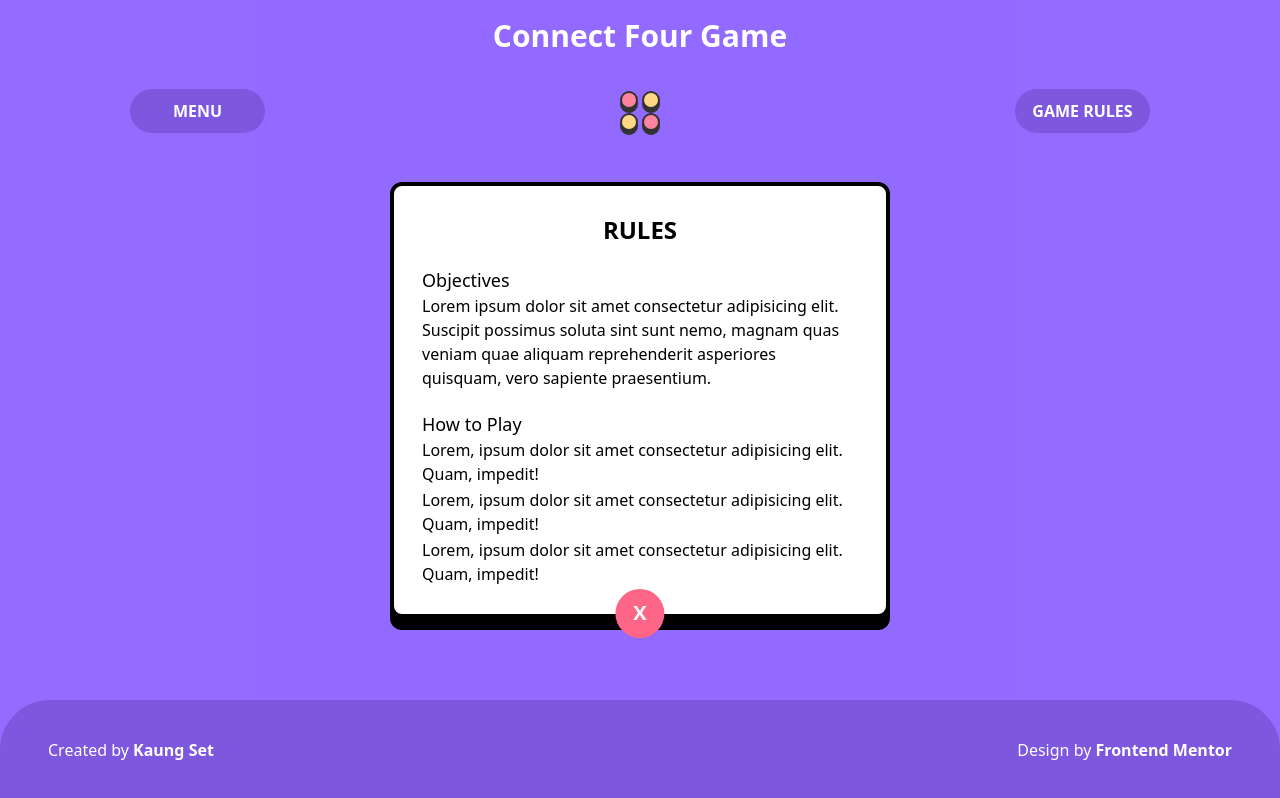
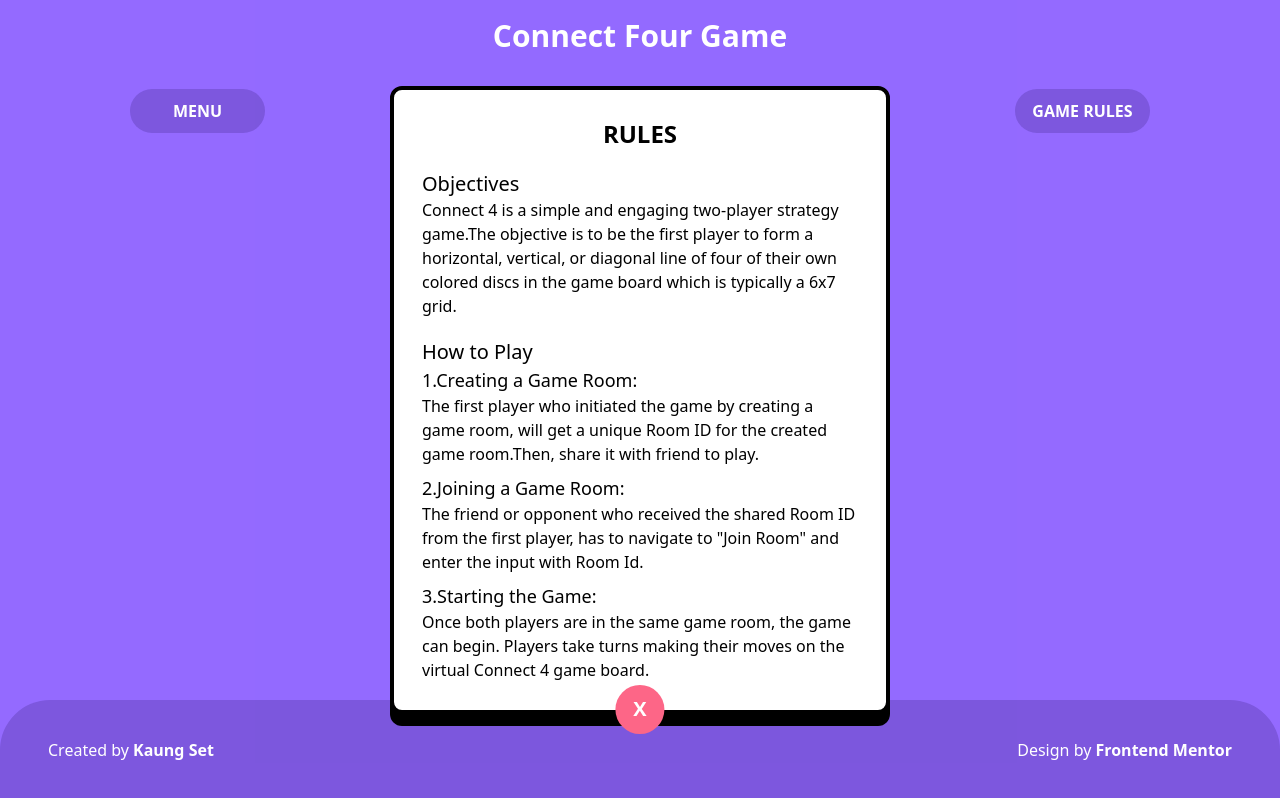
Before and after one commit to erke31-2/FEM-ConnectFour, a React (Vite) app: page /create-room in a window 1280 px wide. Both pictures are taken after a click on the button "GAME RULES". Built offline with nearby package versions, Linux system fonts and the light colour scheme; what @savvywombat/tailwindcss-grid-areas would draw is missing.

Commit message:
add readme

```diff
--- a/src/components/Rules.tsx
+++ b/src/components/Rules.tsx
@@ -4,44 +4,63 @@ const Rules = () => {
   const [showRules, setShowRules] = useState(false);
   return (
     <>
-      <button className="bg-secondaryBg uppercase font-semibold py-[10px] w-[135px] rounded-full" onClick={() => setShowRules(true)}>
+      <button
+        className="bg-secondaryBg uppercase font-semibold py-[10px] w-[135px] rounded-full"
+        onClick={() => setShowRules(true)}
+      >
         Game Rules
       </button>
-      {showRules &&
+      {showRules && (
         <div className="fixed inset-0 flex justify-center items-center w-full h-screen z-50 bg-white/20">
           <article className="bg-white text-black w-[95%] max-w-[500px] p-7 rounded-xl shadow-boardShadow border-4 border-black flex flex-col gap-y-5 relative">
             <h2 className="text-center text-2xl font-semibold">RULES</h2>
             <div>
-            <h3 className="text-lg font-medium">Objectives</h3>
-            <p className="font-light">
-              Lorem ipsum dolor sit amet consectetur adipisicing elit. Suscipit
-              possimus soluta sint sunt nemo, magnam quas veniam quae aliquam
-              reprehenderit asperiores quisquam, vero sapiente praesentium.
+              <h3 className="text-xl font-medium">Objectives</h3>
+              <p className="font-extralight text-base">
+                Connect 4 is a simple and engaging two-player strategy game.The
+                objective is to be the first player to form a horizontal,
+                vertical, or diagonal line of four of their own colored discs in
+                the game board which is typically a 6x7 grid.
               </p>
             </div>
             <div>
-            <h3 className="text-lg font-medium">How to Play</h3>
-            <ul className="font-light flex flex-col gap-y-[2px]">
+              <h3 className="text-xl font-medium">How to Play</h3>
+              <ul className="font-light flex flex-col gap-y-2">
                 <li>
-                Lorem, ipsum dolor sit amet consectetur adipisicing elit. Quam,
-                impedit!
+                  <h4 className="text-lg">1.Creating a Game Room:</h4>
+                  <p className="text-base font-extralight">
+                    The first player who initiated the game by creating a game
+                    room, will get a unique Room ID for the created game
+                    room.Then, share it with friend to play.
+                  </p>
                 </li>
                 <li>
-                Lorem, ipsum dolor sit amet consectetur adipisicing elit. Quam,
-                impedit!
+                  <h4 className="text-lg">2.Joining a Game Room:</h4>
+                  <p className="text-base font-extralight">
+                    The friend or opponent who received the shared Room ID from
+                    the first player, has to navigate to "Join Room" and enter
+                    the input with Room Id.
+                  </p>
                 </li>
                 <li>
-                Lorem, ipsum dolor sit amet consectetur adipisicing elit. Quam,
-                impedit!
+                  <h4 className="text-lg">3.Starting the Game:</h4>
+                  <p className="text-base font-extralight">
+                    Once both players are in the same game room, the game can
+                    begin. Players take turns making their moves on the virtual
+                    Connect 4 game board.
+                  </p>
                 </li>
               </ul>
             </div>
-          <button className="absolute -bottom-6 left-[50%] -translate-x-1/2 bg-p1Bg rounded-full w-[10%] aspect-square text-xl font-bold text-white" onClick={() => setShowRules(false)}>
+            <button
+              className="absolute -bottom-6 left-[50%] -translate-x-1/2 bg-p1Bg rounded-full w-[10%] aspect-square text-xl font-bold text-white"
+              onClick={() => setShowRules(false)}
+            >
               X
             </button>
           </article>
         </div>
-      }
+      )}
     </>
   );
 };
--- a/src/firebase/service.ts
+++ b/src/firebase/service.ts
@@ -62,11 +62,11 @@ export const joinRoom = async ({
   name: string;
 }) => {
   const roomExists = await checkRoomExists(roomId);
-  if (!roomExists) throw new Error(`Room with ID ${roomId} does not exist!`);
+  if (!roomExists) throw new Error(`Room with ID "${roomId}" does not exist!`);
 
   const roomFull = await checkRoomFull(roomId);
   if (roomFull)
-    throw new Error(`Room with Id ${roomId} is already full with players!`);
+    throw new Error(`Room with Id "${roomId}" is already full of players!`);
 
   const roomRef = ref(database, `rooms/${roomId}`);
   const updatedRoomData = {
--- a/src/hooks/useCreateRoomMutation.ts
+++ b/src/hooks/useCreateRoomMutation.ts
@@ -16,6 +16,7 @@ const useCreateRoomMutation = () => {
       setCurrentPlayer({ id: 1, name: "Player 1" });
       setGameId(roomId);
       navigate("/play");
+      toast.success("Game room is ready! Invite your friend to play with.")
     },
     onError: (err) => {
         toast.error(err.message)
--- a/src/hooks/useUpdateGameBoardMutation.ts
+++ b/src/hooks/useUpdateGameBoardMutation.ts
@@ -25,7 +25,6 @@ const useUpdateGameBoardMutation = () => {
       if (isWinner) {
         const key = player === 1 ? 1 : 2;
         const winnerInfo = playersInfo?.[key];
-        const loserInfo = playersInfo?.[key === 1 ? 2 : 1]
         updatedValue = {
           board: updatedBoard,
           turn: 0,
@@ -36,7 +35,6 @@ const useUpdateGameBoardMutation = () => {
           path: scorePath,
           updatedValue: winnerInfo!.score + 1,
         });
-        toast.success(`You win this game. Now Score is ${winnerInfo!.score + 1} : ${loserInfo?.score}`)
       } else if (isFullBoard) {
         updatedValue = {
           board: updatedBoard,
--- a/src/pages/CreateRoom.tsx
+++ b/src/pages/CreateRoom.tsx
@@ -28,7 +28,7 @@ const CreateRoom = () => {
         />
         <input
           type="text"
-          placeholder="Enter Your Name (Optional)"
+          placeholder="Enter Your Name"
           className="py-2 px-4 rounded-md outline-none border border-primaryBg focus:outline-white"
           autoComplete="on"
           id="name"
--- a/src/pages/JoinRoom.tsx
+++ b/src/pages/JoinRoom.tsx
@@ -27,7 +27,7 @@ const JoinRoom = () => {
         />
           <input
           type="text"
-          placeholder="Enter Your Name (Optional)"
+          placeholder="Enter Your Name"
           className="py-2 px-4 rounded-md outline-none border border-primaryBg focus:outline-white"
           autoComplete="on"
           id="name"
```
Also changed, not shown: src/components/GameBoard.tsx (+0 -30 lines), 1 other file (tests, documents, lock files or other folders). Lines whose indentation alone changed are shown as unchanged.
